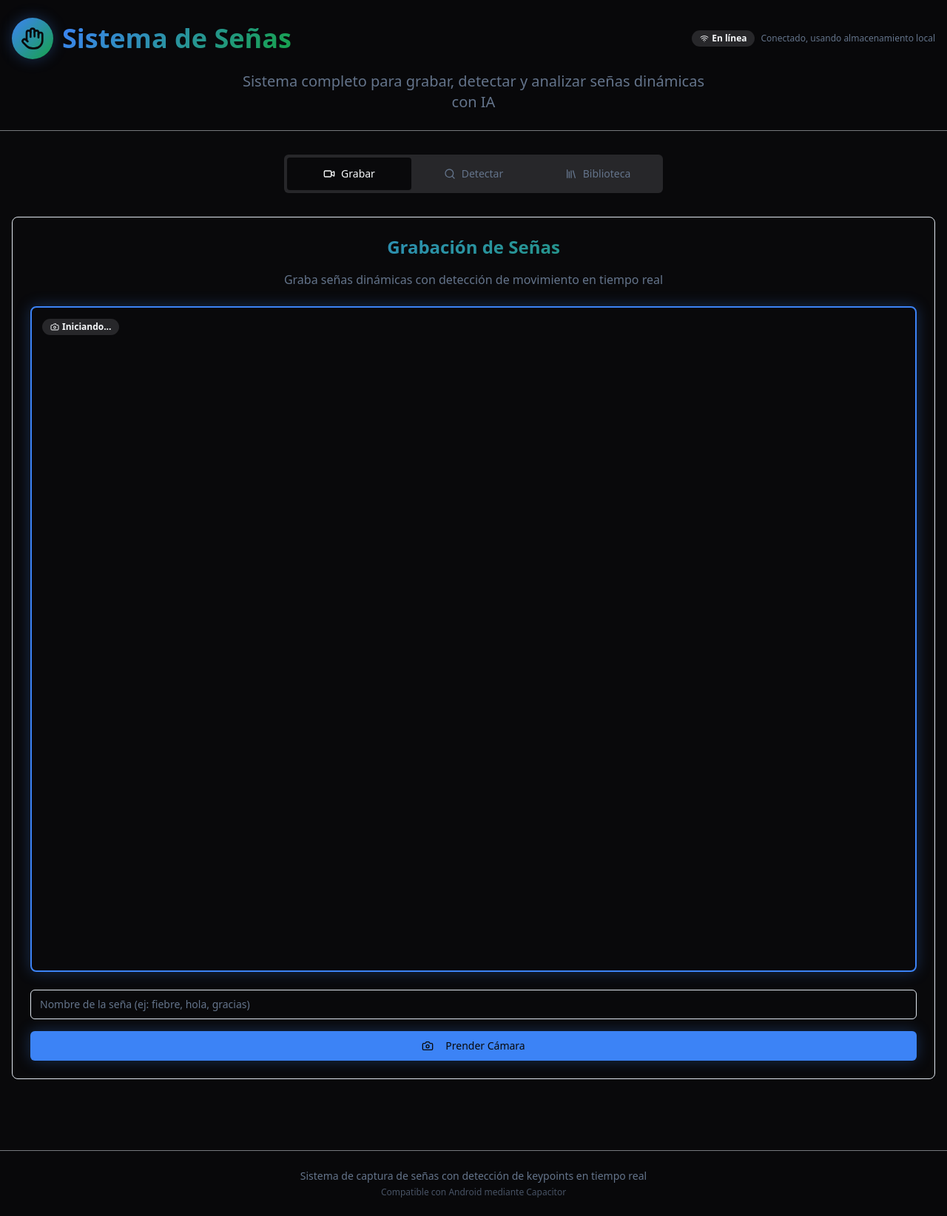
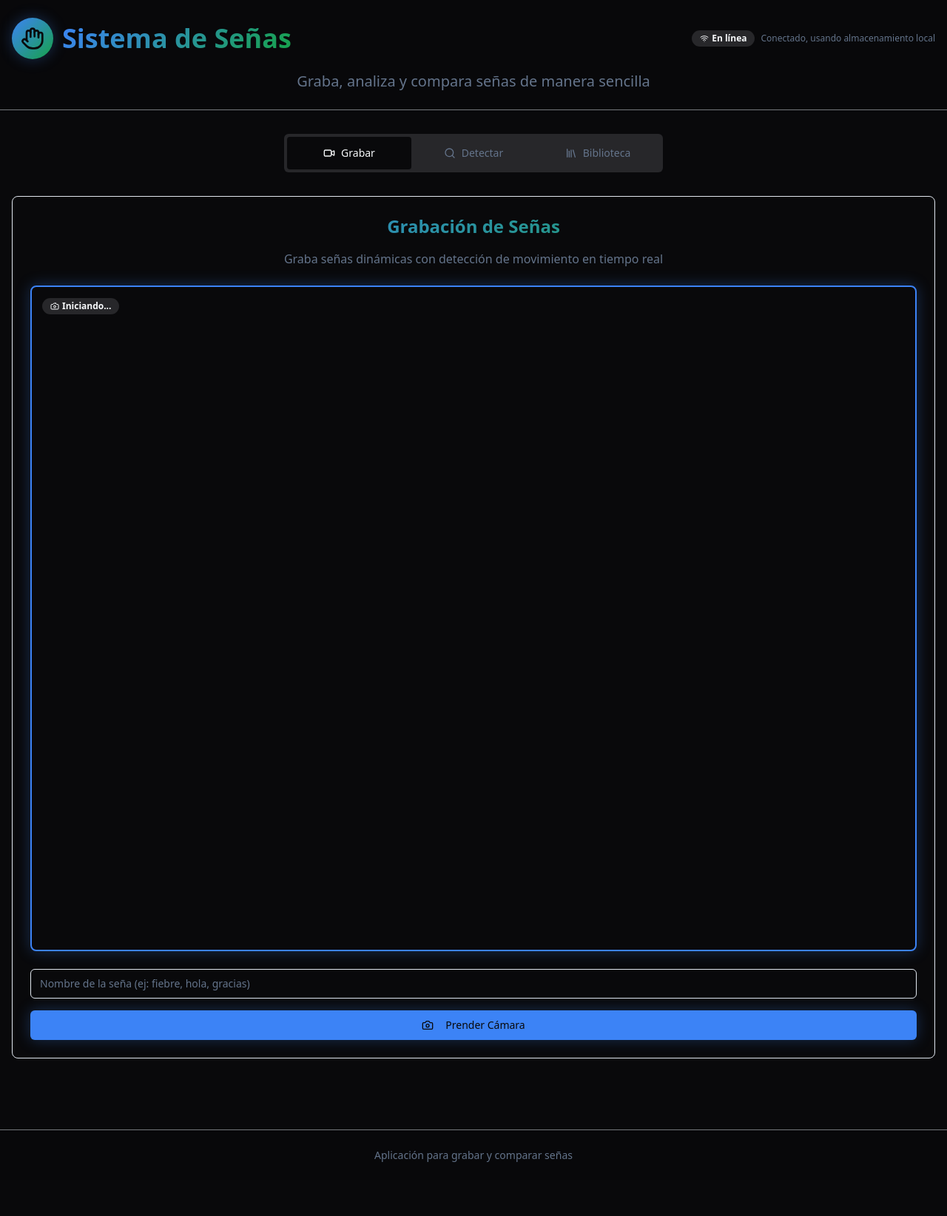
Before and after one commit to leonkenedy1940/sign-capture-sync-20, a React (Vite) app: page / in a window 1280 px wide. Shown: the whole page at 74% size. After the commit the page ends 1596 px from the top, so only its background shows below. Built offline with nearby package versions, Linux system fonts and the light colour scheme; the HTML template or start-up script is replaced by a standard one.

Commit message:
Remove AI and Capacitor mentions

```diff
--- a/src/pages/Index.tsx
+++ b/src/pages/Index.tsx
@@ -63,7 +63,7 @@ const Index = () => {
               </div>
             </div>
             <p className="text-base sm:text-lg lg:text-xl text-muted-foreground max-w-2xl mx-auto px-4">
-              Sistema completo para grabar, detectar y analizar señas dinámicas con IA
+              Graba, analiza y compara señas de manera sencilla
             </p>
             <div className="flex justify-center sm:hidden">
               <ConnectionStatus />
@@ -108,7 +108,7 @@ const Index = () => {
         <div className="flex justify-center mt-8 sm:hidden">
           <div className="flex items-center gap-2 text-xs text-muted-foreground">
             <Smartphone className="w-3 h-3" />
-            <span>Interfaz optimizada para móviles</span>
+            <span>Diseñado para móviles</span>
           </div>
         </div>
       </main>
@@ -116,8 +116,7 @@ const Index = () => {
       {/* Footer - Responsive */}
       <footer className="border-t border-border/50 bg-card/50 backdrop-blur mt-12 sm:mt-16">
         <div className="container mx-auto px-3 sm:px-4 py-4 sm:py-6 text-center text-xs sm:text-sm text-muted-foreground">
-          <p>Sistema de captura de señas con detección de keypoints en tiempo real</p>
-          <p className="text-xs text-muted-foreground/70 mt-1">Compatible con Android mediante Capacitor</p>
+          <p>Aplicación para grabar y comparar señas</p>
         </div>
       </footer>
     </div>
```
